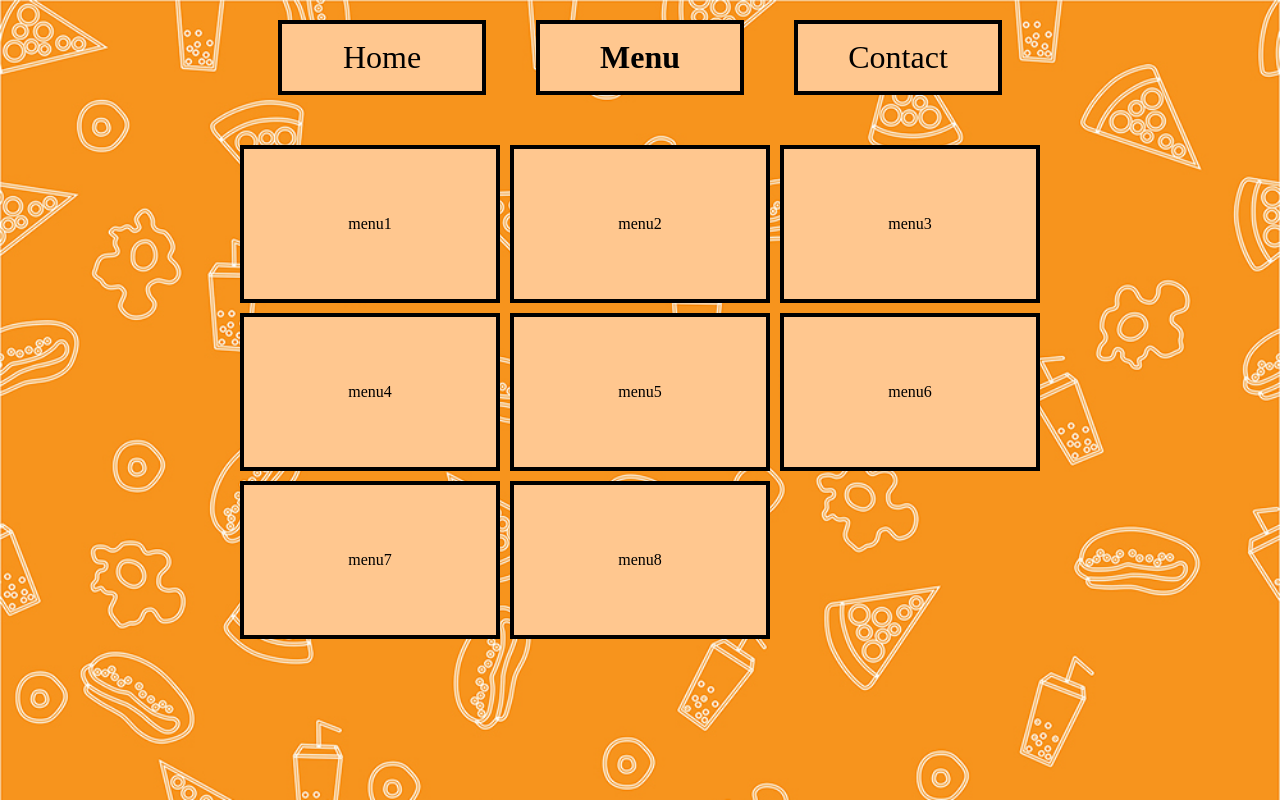
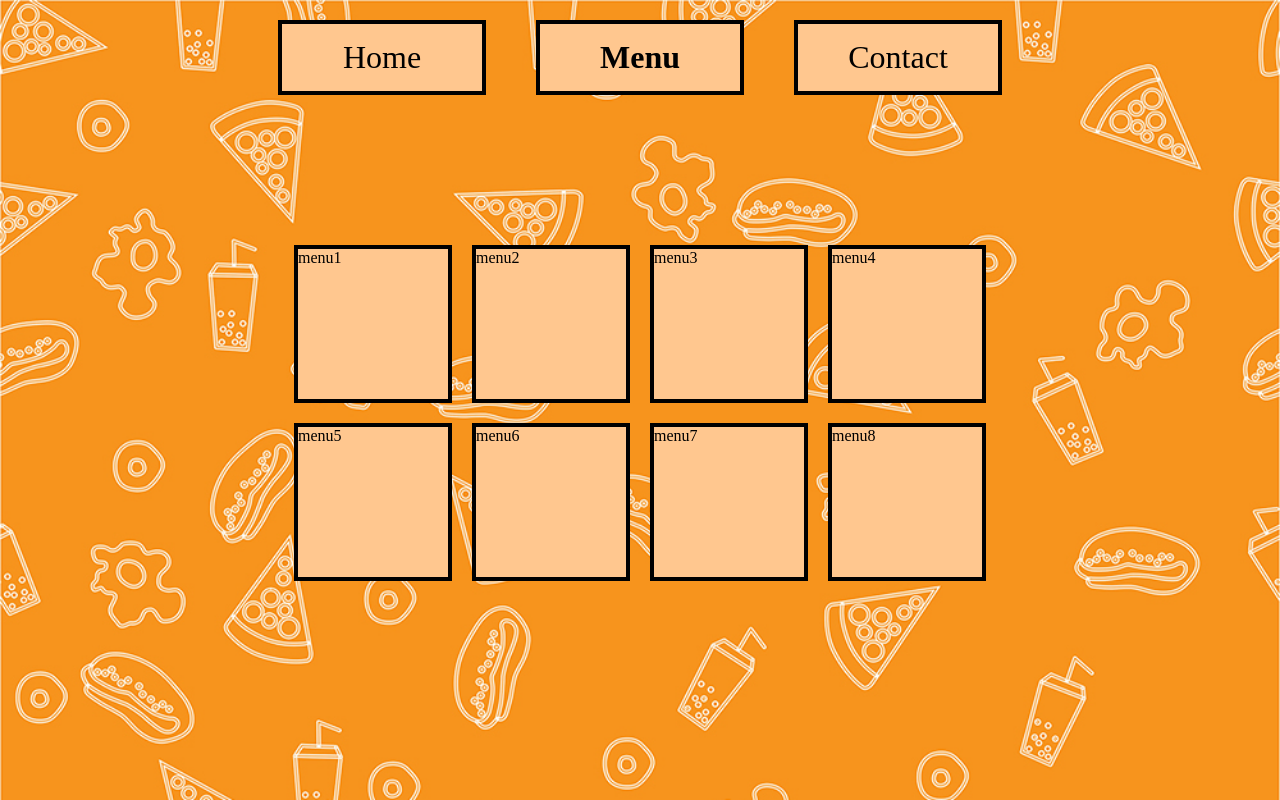
Before and after one commit to tasjen/restaurant-page, a website built with webpack: page dist/index.html in a window 1280 px wide. Both pictures are taken after a click on the item "Menu". Built offline with nearby package versions, Linux system fonts and the light colour scheme.

Commit message:
Clean code and adadjust menu page style

```diff
--- a/src/contact.js
+++ b/src/contact.js
@@ -6,6 +6,6 @@ export default function loadContact(){
   contact.textContent = 'tel +6969696969';
 
   main.appendChild(contact);
-  document.querySelector('#contact').classList.add('onpage');
   document.querySelector('#content').appendChild(main);
+  document.querySelector('nav #contact').classList.add('onpage');
 }
--- a/src/home.js
+++ b/src/home.js
@@ -15,6 +15,6 @@ export default function loadHome(){
   main.appendChild(sec3);
   main.appendChild(sec4);
 
-  document.querySelector('#home').classList.add('onpage');
   document.querySelector('#content').appendChild(main);
+  document.querySelector('nav #home').classList.add('onpage');
 }
--- a/src/menu.js
+++ b/src/menu.js
@@ -9,7 +9,6 @@ export default function loadMenu(){
     menuContainer.appendChild(item);
   }
   main.appendChild(menuContainer);
-
-  document.querySelector('#menu').classList.add('onpage');
   document.querySelector('#content').appendChild(main);
+  document.querySelector('nav #menu').classList.add('onpage');
 }
```
Also changed, not shown: dist/index.css, dist/index.html, dist/main.js.
